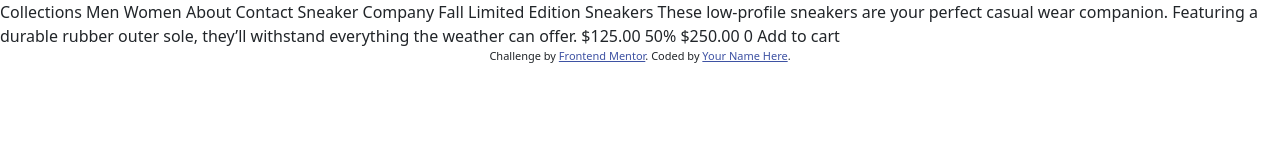
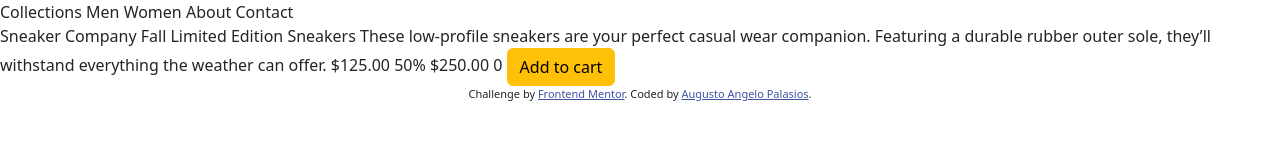
Before and after one commit to AgstAngelo/ecommerce-product-page, a plain HTML site: page index.html in a window 1280 px wide. Drawn offline with nearby package versions, Linux system fonts and the light colour scheme.

Commit message:
feat: added design folder, semantic tags (header, footer), bootstrap btn

```diff
--- a/index.html
+++ b/index.html
@@ -19,11 +19,13 @@
 </head>
 <body>
 
+  <header>
     Collections
     Men
     Women
     About
     Contact
+  </header>
 
   Sneaker Company
 
@@ -37,12 +39,15 @@
   $250.00
 
   0
-  Add to cart
+  <button type="button" class="btn btn-warning">Add to cart</button>
 
+  <footer>
     <div class="attribution">
       Challenge by <a href="https://www.frontendmentor.io?ref=challenge" target="_blank">Frontend Mentor</a>.
-    Coded by <a href="#">Your Name Here</a>.
+      Coded by <a href="https://github.com/AgstAngelo/ecommerce-product-page">Augusto Angelo Palasios</a>.
     </div>
+  </footer>
+
   <script src="https://cdn.jsdelivr.net/npm/bootstrap@5.3.0-alpha1/dist/js/bootstrap.bundle.min.js" integrity="sha384-w76AqPfDkMBDXo30jS1Sgez6pr3x5MlQ1ZAGC+nuZB+EYdgRZgiwxhTBTkF7CXvN" crossorigin="anonymous"></script>
 </body>
 </html>
```
Also changed, not shown: design/active-states-basket-empty.jpg (added), design/active-states-basket-filled.jpg (added), design/active-states-lightbox.jpg (added), design/desktop-design-lightbox.jpg (added), design/desktop-design.jpg (added), design/desktop-preview.jpg (added), design/mobile-design-basket-empty.jpg (added), design/mobile-design-basket-filled.jpg (added), design/mobile-design.jpg (added), design/mobile-menu.jpg (added). Lines whose indentation alone changed are shown as unchanged.
